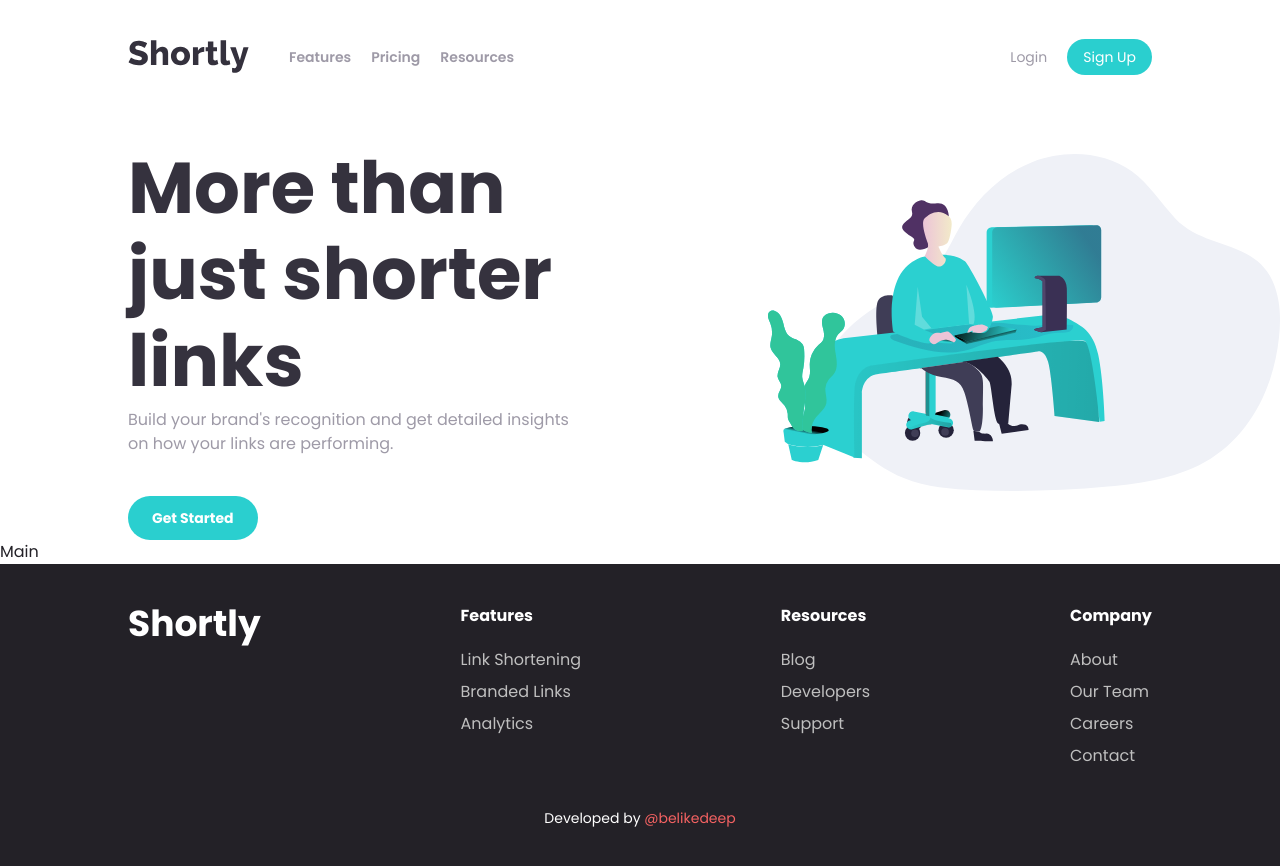
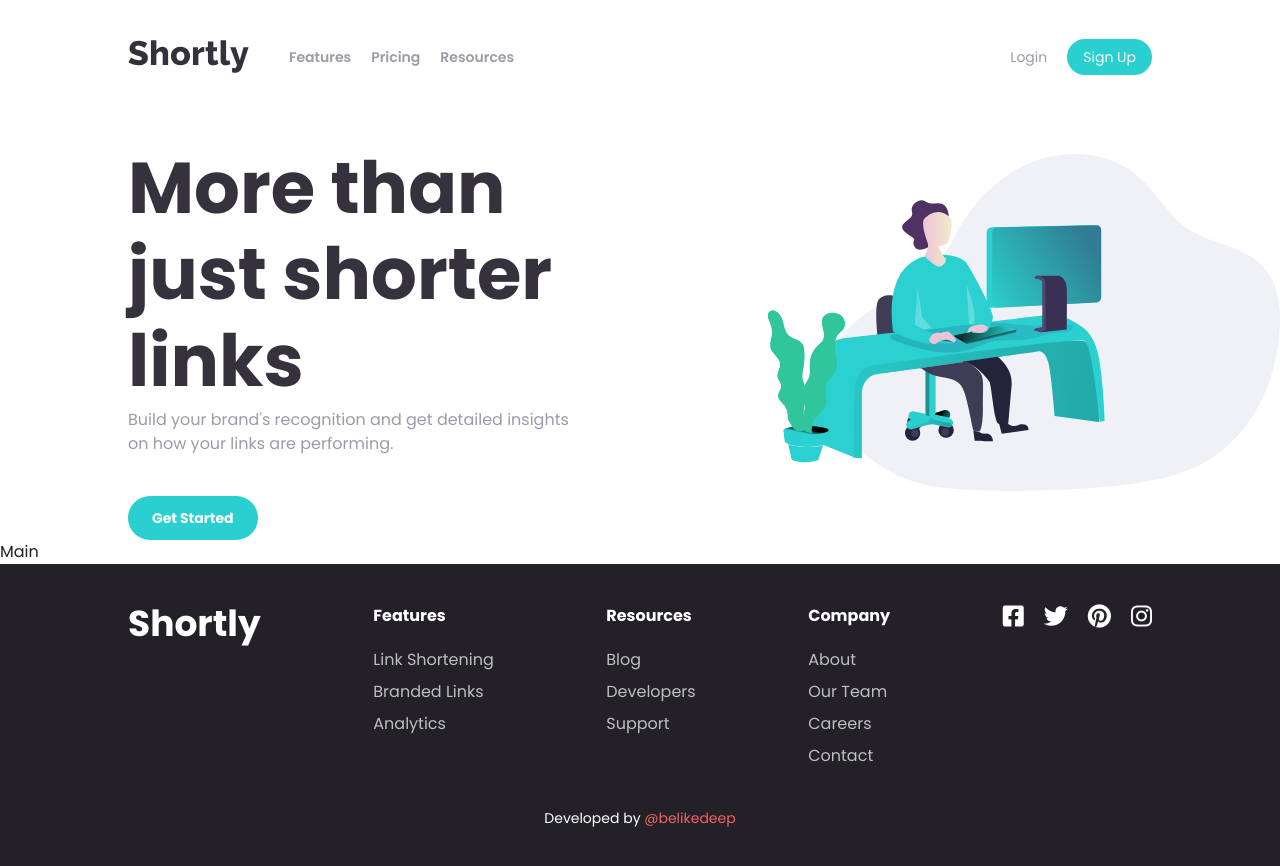
Before and after one commit to deepakmardii/next-url-shorter, a Next.js app: page / in a window 1280 px wide. Built offline with nearby package versions, Linux system fonts and the light colour scheme.

Commit message:
Socials component adding

```diff
--- a/components/Footer/Footer.tsx
+++ b/components/Footer/Footer.tsx
@@ -1,6 +1,7 @@
 import React from "react";
 import Link from "next/link";
 import FooterContents from "./FooterContents";
+import Socials from "./Socials";
 
 const Footer = () => {
   return (
@@ -62,6 +63,7 @@ const Footer = () => {
             },
           ]}
         />
+        <Socials />
       </div>
       <div className="flex flex-col md:flex-row md:justify-between md:items-center gap-5 mt-10">
         <p className="text-center mx-auto text-sm">
--- /dev/null
+++ b/components/Footer/Socials.tsx
@@ -0,0 +1,24 @@
+import Link from 'next/link'
+
+const Socials = () => {
+    return (
+        <div className='flex flex-col gap-y-5'>
+            <div className='flex gap-x-5'>
+                <Link href='#' className='hover:text-primary' aria-label='facebook'>
+                    <i className="fab fa-facebook-square text-2xl"></i>
+                </Link>
+                <Link href='#' className='hover:text-primary' aria-label='twitter'>
+                    <i className="fab fa-twitter text-2xl"></i>
+                </Link>
+                <Link href='#' className='hover:text-primary' aria-label='pinterest'>
+                    <i className="fab fa-pinterest text-2xl"></i>
+                </Link>
+                <Link href='#' className='hover:text-primary' aria-label='instagram'>
+                    <i className="fab fa-instagram text-2xl"></i>
+                </Link>
+            </div>
+        </div>
+    )
+}
+
+export default Socials
```
